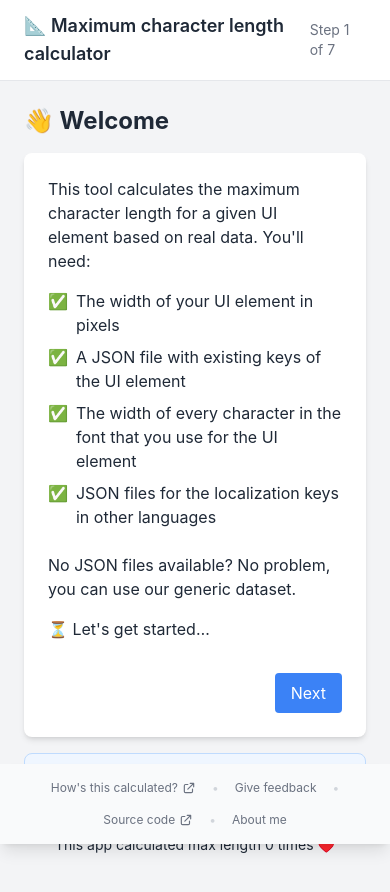
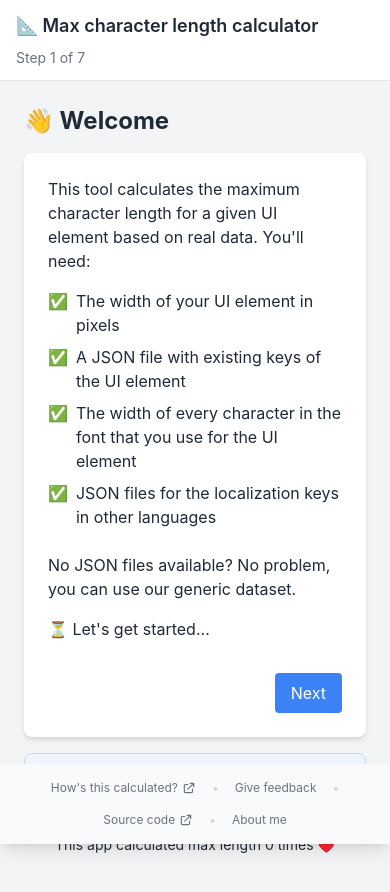
Before and after one commit to steroman/max-char-length-calculator, a Vue app: page / in a window 390 px wide. Shown: the top 892 px of the page. Built offline with nearby package versions, Linux system fonts and the light colour scheme; no server answers; the database is empty.

Commit message:
responsive header and title is link to home

```diff
--- a/src/components/ui/Header.vue
+++ b/src/components/ui/Header.vue
@@ -2,16 +2,29 @@
 import { useCalculatorStore } from '../../stores/calculator';
 
 const store = useCalculatorStore();
+
+const handleTitleClick = () => {
+  store.reset();
+  store.currentStep = 1;
+};
 </script>
 
 <template>
   <header class="bg-white border-b border-gray-200">
-    <div class="max-w-4xl mx-auto px-6 py-3 flex items-center justify-between">
-      <div class="flex items-center space-x-2">
-        <span class="text-lg font-semibold text-gray-800">📐 Maximum character length calculator</span>
-      </div>
-      <div class="text-sm text-gray-500">
-        Step {{ store.currentStep }} of 7
+    <div class="max-w-4xl mx-auto px-4 sm:px-6 py-3">
+      <div class="flex flex-col sm:flex-row sm:items-center sm:justify-between gap-2 sm:gap-0">
+        <button
+          @click="handleTitleClick"
+          class="text-left text-lg font-semibold text-gray-800 hover:text-gray-600 transition-colors"
+        >
+          <span class="inline-flex items-center gap-1 break-words">
+            <span>📐</span>
+            <span>Max character length calculator</span>
+          </span>
+        </button>
+        <div class="text-sm text-gray-500 whitespace-nowrap">
+          Step {{ store.currentStep }} of 7
+        </div>
       </div>
     </div>
   </header>
```
